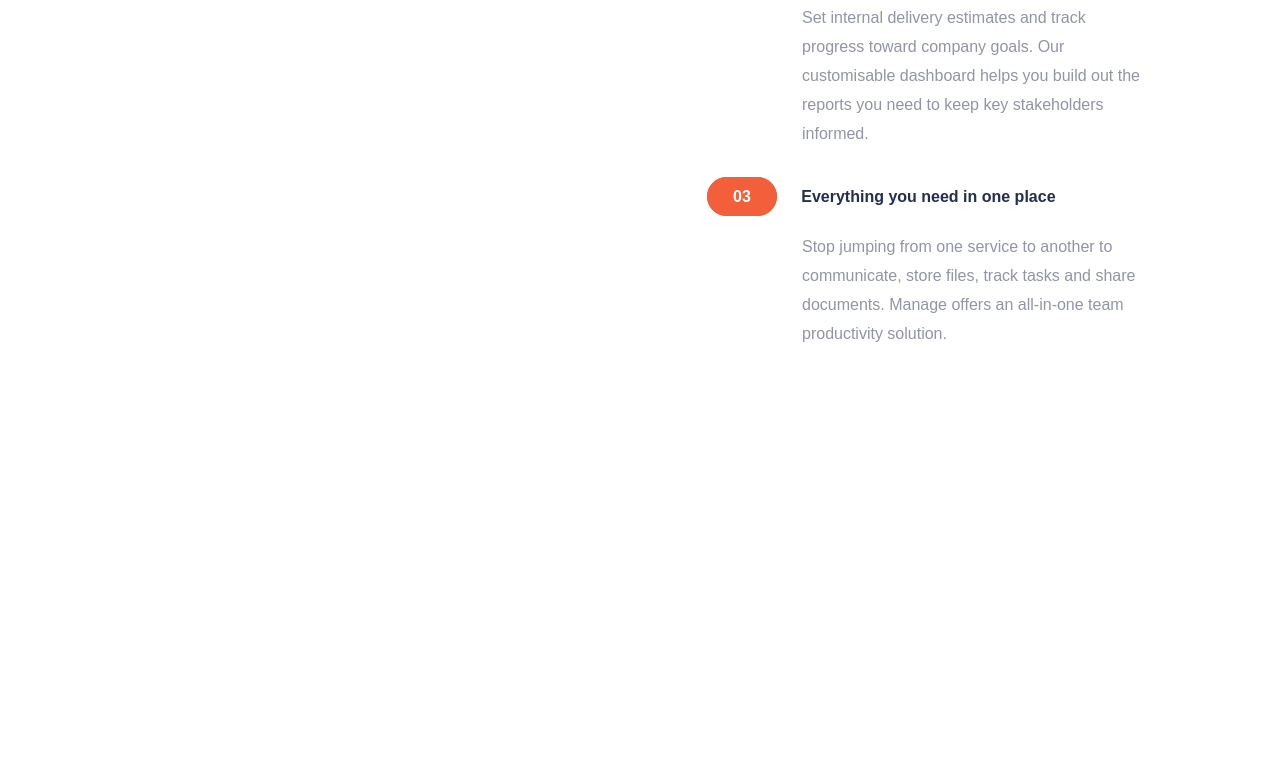
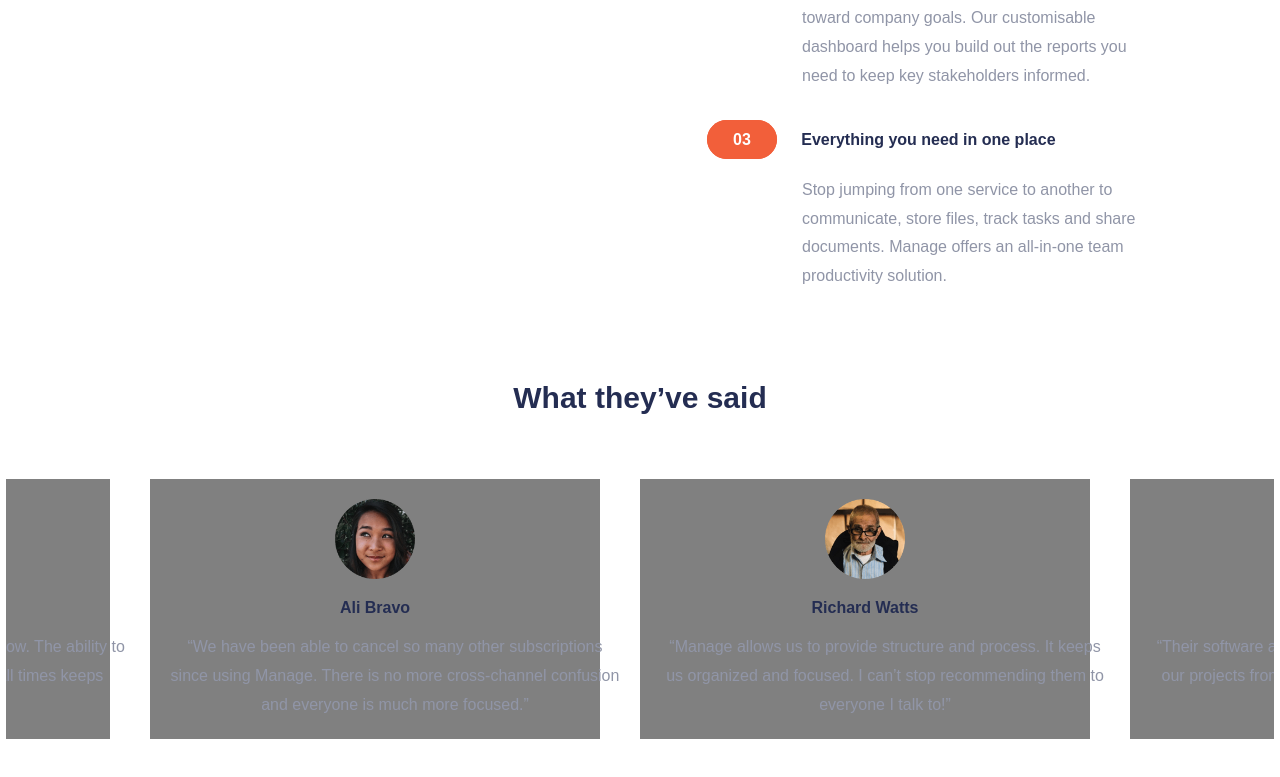
Before and after one commit to kofinartey/manage-landing-page, a plain HTML site: page index.html in a window 1280 px wide. Shown: the part 983-1760 px from the top of the page. Before the commit the page ends 1422 px from the top, so only its background shows below. Drawn offline with Linux system fonts and the light colour scheme; a web font is replaced by a local one.

Commit message:
Added comments section with slider. Yet to inculcate JS interactivity

```diff
--- a/index.html
+++ b/index.html
@@ -24,7 +24,7 @@
 </head>
 
 <body>
-  <!-- <div class="bkg-shape"></div> -->
+
   <header>
 
     <nav>
@@ -37,6 +37,8 @@
           <span></span>
           <span></span>
         </div>
+
+        <!-- mobile menu. Hidden on larger screen widths -->
         <div class="mobile__menu">
           <div class="nav__links">
             <a href="#" class="nav__item">Pricing</a>
@@ -47,7 +49,7 @@
           </div>
         </div>
 
-
+        <!-- to be hidden on mobile screen widths -->
         <div class="desktop__links">
           <div class="nav__links">
             <a href="#" class="nav__item">Pricing</a>
@@ -68,11 +70,13 @@
 
   <!-- ================MAIN================= -->
   <main>
+
+    <!-- introductory section -->
     <section class="intro">
-      <div class="intro__bkg"></div>
       <div class="intro__wrapper">
 
         <img src="images/illustration-intro.svg" alt="" class="intro__img">
+
         <div class="text__content">
           <h1> Bring everyone together to build better products.</h1>
           <p>
@@ -82,12 +86,13 @@
           <a href="#" class="button">Get Started</a>
         </div>
 
-
       </div>
+    </section>
 
 
-    </section>
+    <!-- Section for whats different about manage -->
     <section class="difference">
+
       <div class="difference__intro">
         <h2>What’s different about Manage?</h2>
         <p>
@@ -96,10 +101,12 @@
           product teams
         </p>
       </div>
+
+
+      <!-- wraps all individual diffences into one container -->
       <div class="difference__details">
 
-
-
+        <!-- individual differnce 1 -->
         <div class="diff">
           <div class="background"></div>
           <h3>
@@ -113,6 +120,8 @@
           </p>
         </div>
 
+
+        <!-- individual differnce 2 -->
         <div class="diff">
           <div class="background"></div>
           <h3>
@@ -126,6 +135,8 @@
           </p>
         </div>
 
+
+        <!-- individual differnce 3 -->
         <div class="diff">
           <div class="background"></div>
           <h3>
@@ -142,7 +153,54 @@
       </div>
 
     </section>
-    <section class="simplify"></section>
+
+    <section class="opinions">
+      <div class="opinions__heading">
+        <h2>What they’ve said</h2>
+      </div>
+
+      <div class="review__wrapper">
+        <!-- Review 1 -->
+        <div class="review">
+          <img src="images/avatar-anisha.png" alt="">
+          <h4 class="reviewer__name">Anisha Li</h4>
+          <p class="comment">
+            “Manage has supercharged our team’s workflow. The ability to maintain
+            visibility on larger milestones at all times keeps everyone motivated.”
+          </p>
+        </div>
+
+        <!-- Review 2 -->
+        <div class="review">
+          <img src="images/avatar-ali.png" alt="">
+          <h4 class="reviewer__name">Ali Bravo</h4>
+          <p class="comment">
+            “We have been able to cancel so many other subscriptions since using
+            Manage. There is no more cross-channel confusion and everyone is much
+            more focused.”
+          </p>
+        </div>
+        <!-- Review 3 -->
+        <div class="review">
+          <img src="images/avatar-richard.png" alt="">
+          <h4 class="reviewer__name">Richard Watts</h4>
+          <p class="comment">
+            “Manage allows us to provide structure and process. It keeps us organized
+            and focused. I can’t stop recommending them to everyone I talk to!”
+          </p>
+        </div>
+        <!-- Review 4 -->
+        <div class="review">
+          <img src="images/avatar-shanai.png" alt="">
+          <h4 class="reviewer__name">Shanai Gough</h4>
+          <p class="comment">
+            “Their software allows us to track, manage and collaborate on our projects
+            from anywhere. It keeps the whole team in-sync without being intrusive.”
+          </p>
+        </div>
+      </div>
+
+    </section>
 
   </main>
   <footer></footer>
@@ -150,39 +208,6 @@
   <!--
 
 
-
-  .
-
-
-
-
-
-
-
-
-
-  03
-
-
-
-  What they’ve said
-
-  Anisha Li
-  “Manage has supercharged our team’s workflow. The ability to maintain
-  visibility on larger milestones at all times keeps everyone motivated.”
-
-  Ali Bravo
-  “We have been able to cancel so many other subscriptions since using
-  Manage. There is no more cross-channel confusion and everyone is much
-  more focused.”
-
-  Richard Watts
-  “Manage allows us to provide structure and process. It keeps us organized
-  and focused. I can’t stop recommending them to everyone I talk to!”
-
-  Shanai Gough
-  “Their software allows us to track, manage and collaborate on our projects
-  from anywhere. It keeps the whole team in-sync without being intrusive.”
 
   Get Started
 
--- a/styles.css
+++ b/styles.css
@@ -22,13 +22,6 @@ Larger screen widths are addressed in media queries
     --pale-red: hsl(13, 100%, 96%);
     --light-gray: hsl(0, 0%, 98%);
 }
-
-body{
-    min-width: 375px;
-    width: 100%;
-    font-family: 'Be Vietnam', sans-serif;
-    font-weight: 500;
-}
 a, a:hover, a:visited {
     text-decoration: none;
 }
@@ -38,10 +31,20 @@ h1, h2, h3, h4 {
 }
 p{
     color: var(--dark-grayish-blue);
-    font-size: 18px;
+    font-size: 16px;
     font-weight: 400;
     line-height: 1.8rem;;
 }
+
+body{
+    min-width: 375px;
+    width: 100%;
+    font-family: 'Be Vietnam', sans-serif;
+    font-weight: 500;
+}
+
+
+
 button, .button {
     background-color: var(--bright-red);
     padding: 12px 30px;
@@ -197,7 +200,7 @@ main{
 
 .difference {
     margin: 50px 0;
-    width: 90%;
+    width: 80%;
     display: flex;
     flex-direction: column;
     align-items: center;
@@ -213,8 +216,12 @@ main{
     margin-bottom: 20px;
 }
 .difference__intro p {
-    font-size: 17px;
+    font-size: 16px;
 
+}
+.differece__details {
+    position: relative;
+    left: 5px;
 }
 .diff{
 
@@ -235,7 +242,7 @@ main{
 }
 .diff p {
     font-size: 16px;
-    width: 350px;
+    width: 360px;
 }
 .diff .background {
     background-color: var(--bright-red);
@@ -247,6 +254,50 @@ main{
     top: 30px;
     right: -20px;
 }
+
+.opinions {
+    width: 90%;
+    display: flex;
+    flex-direction: column;
+    align-items: center;
+    text-align: center;
+}
+.opinions__heading {
+    margin-bottom: 4rem;
+}
+.opinions__heading h2{
+    font-size: 30px;
+}
+.review {
+    /* background-color: var(--light-gray); */
+    background-color: gray;
+    padding: 20px;
+    margin-right: 40px;
+
+}
+.review img {
+    width: 80px;
+    margin-bottom: 1rem;
+}
+.review h4{
+    margin-bottom: 1rem;
+}
+.review .comment {
+    width: 310px;
+
+}
+.review__wrapper {
+    margin-bottom: 40px;
+    width: 110%;
+    display: flex;
+    justify-content: center;
+    justify-self: center;
+    overflow-x: auto;
+}
+.review__wrapper::-webkit-scrollbar {
+    display: none;
+}
+
 
 
 
@@ -369,6 +420,17 @@ main{
     }
 
 
+    .review__wrapper {
+
+    }
+    .review {
+        width: 450px;
+    }
+    .review .comment {
+        width: 450px;
+    }
+
+
 }
 
 
```
